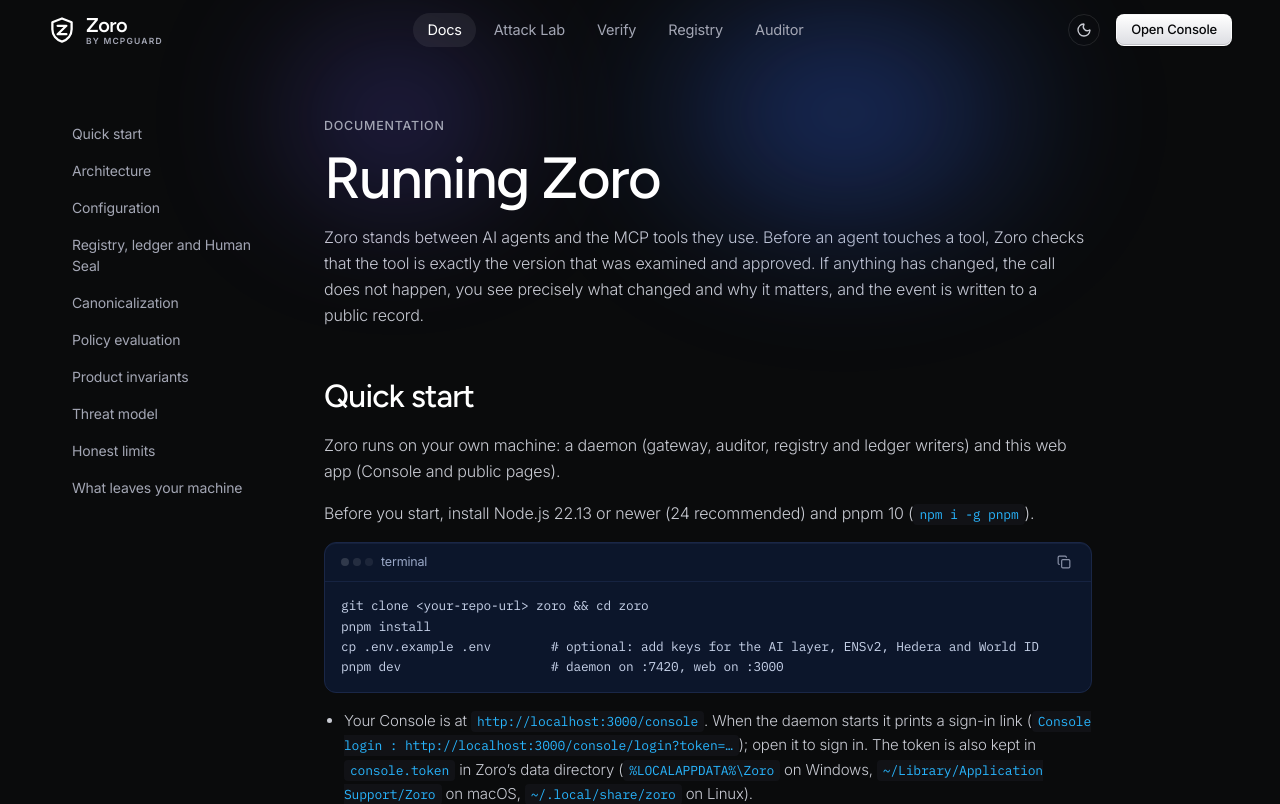
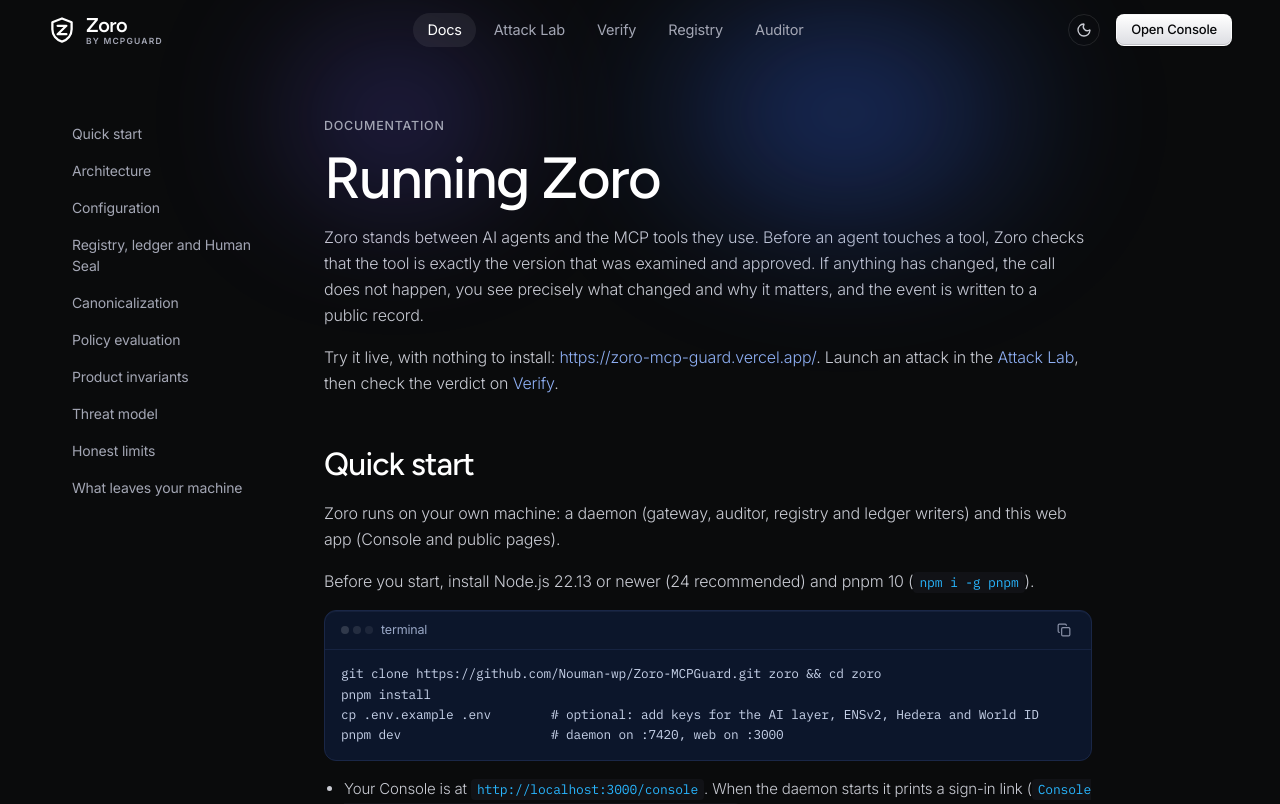
Before and after one commit to Nouman-wp/Zoro-MCPGuard, a Next.js app in the folder Frontend/: page /docs in a window 1280 px wide. Shown: the top 804 px of the page. Built offline with nearby package versions, Linux system fonts and the light colour scheme.

Commit message:
docs(web): link the live site and the repository in the docs
Point readers at the hosted demo first, and fill the install command with the real repository URL instead of a placeholder.

```diff
--- a/Frontend/src/app/(site)/docs/page.tsx
+++ b/Frontend/src/app/(site)/docs/page.tsx
@@ -3,6 +3,9 @@ import { CodeBlock } from '@/components/ui';
 import { PageIntro } from '@/components/site';
 
 export const metadata = { title: 'Documentation' };
+
+const SITE_URL = 'https://zoro-mcp-guard.vercel.app/';
+const REPO_URL = 'https://github.com/Nouman-wp/Zoro-MCPGuard.git';
 
 const TOC = [
   ['quick-start', 'Quick start'],
@@ -49,6 +52,9 @@ export default function DocsPage() {
       <article className="min-w-0 max-w-3xl">
         <PageIntro eyebrow="Documentation" a="Running Zoro" />
         <P>Zoro stands between AI agents and the MCP tools they use. Before an agent touches a tool, Zoro checks that the tool is exactly the version that was examined and approved. If anything has changed, the call does not happen, you see precisely what changed and why it matters, and the event is written to a public record.</P>
+        <P>
+          Try it live, with nothing to install: <a className="text-frosted" href={SITE_URL}>{SITE_URL}</a>. Launch an attack in the <Link className="text-frosted" href="/lab">Attack Lab</Link>, then check the verdict on <Link className="text-frosted" href="/verify">Verify</Link>.
+        </P>
 
         <H2 id="quick-start">Quick start</H2>
         <P>Zoro runs on your own machine: a daemon (gateway, auditor, registry and ledger writers) and this web app (Console and public pages).</P>
@@ -59,7 +65,7 @@ export default function DocsPage() {
           className="mt-4"
           language="shell"
           filename="terminal"
-          code={['git clone <your-repo-url> zoro && cd zoro', 'pnpm install', 'cp .env.example .env        # optional: add keys for the AI layer, ENSv2, Hedera and World ID', 'pnpm dev                    # daemon on :7420, web on :3000'].join('\n')}
+          code={[`git clone ${REPO_URL} zoro && cd zoro`, 'pnpm install', 'cp .env.example .env        # optional: add keys for the AI layer, ENSv2, Hedera and World ID', 'pnpm dev                    # daemon on :7420, web on :3000'].join('\n')}
         />
         <UL
           items={[
```
